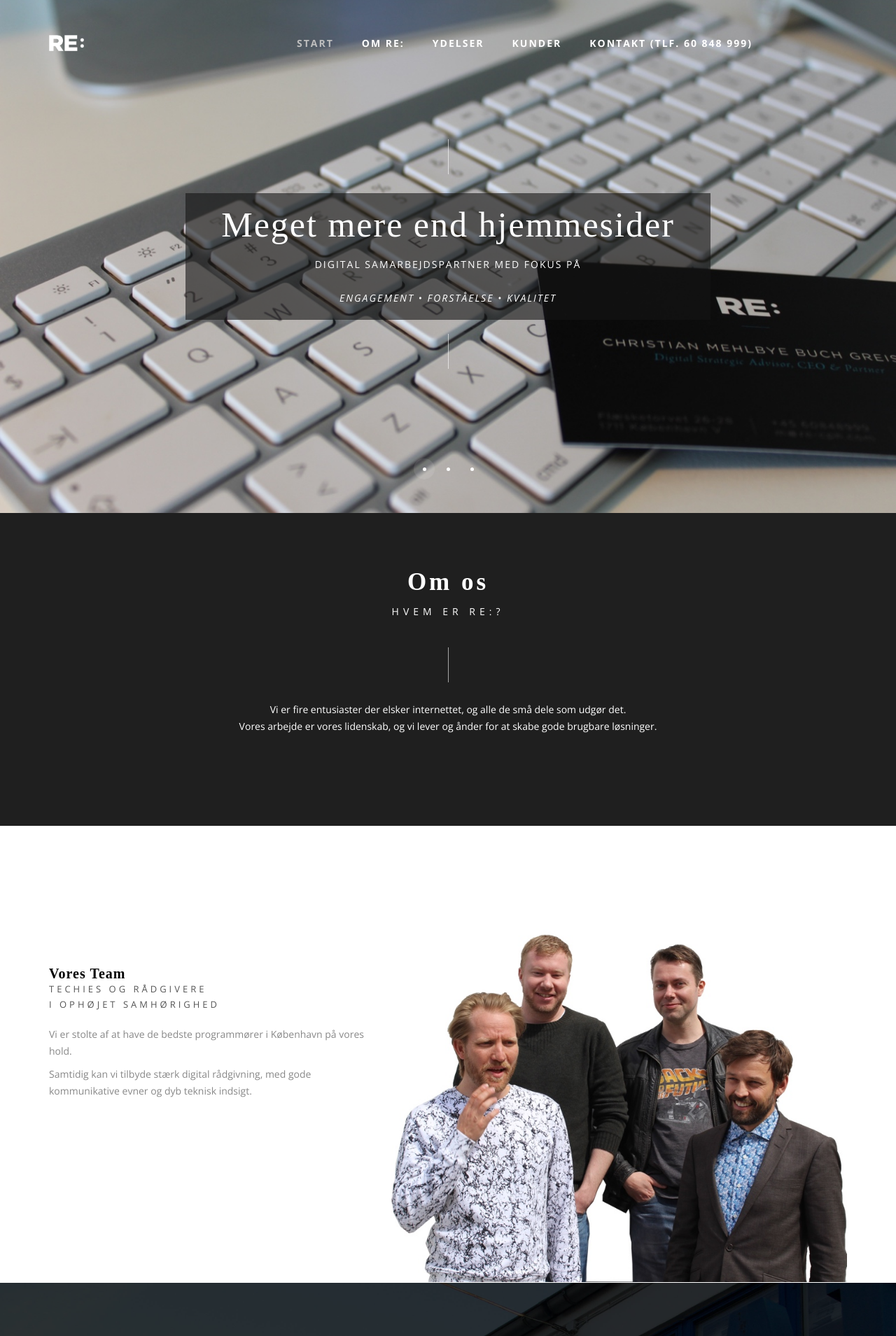
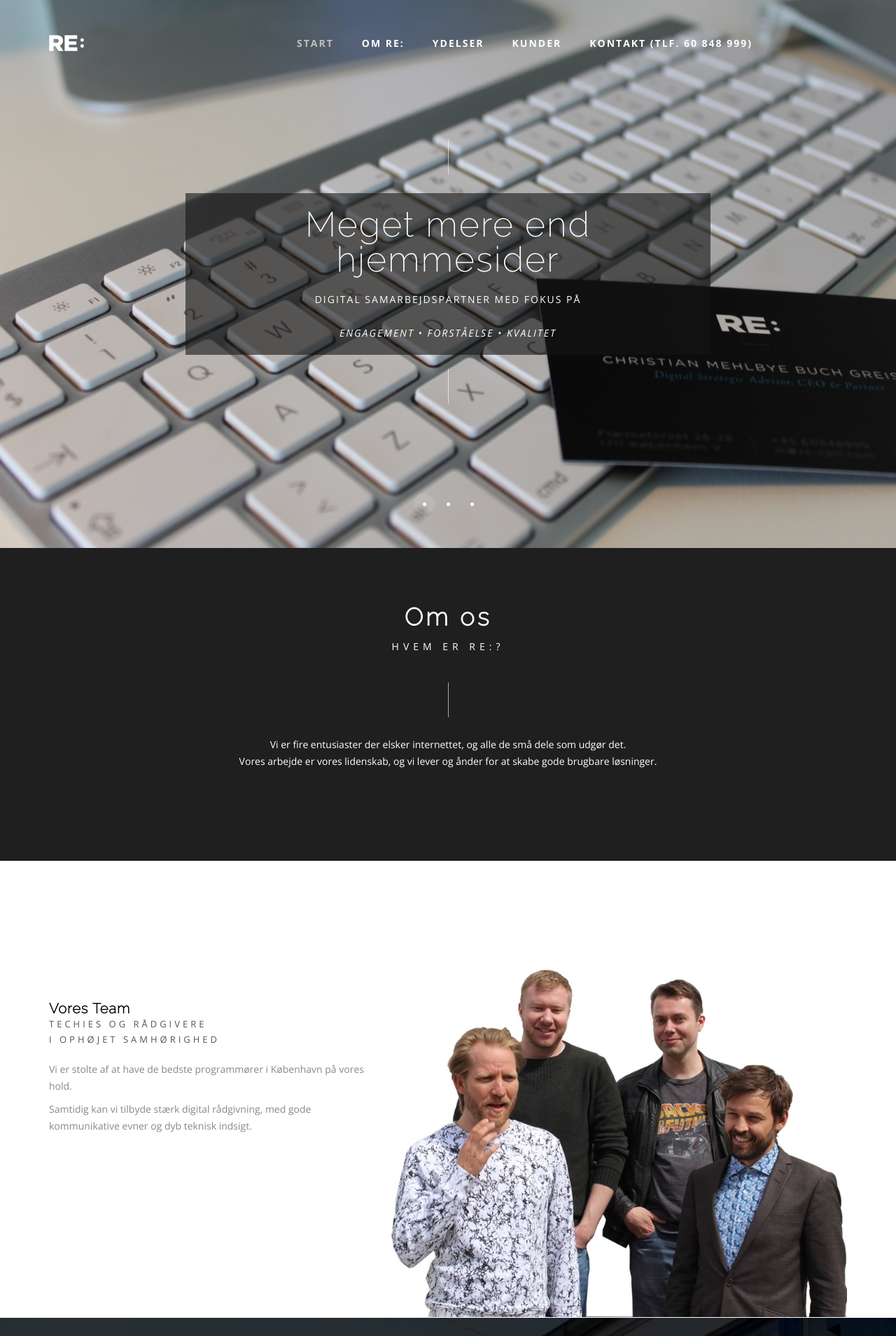
Before and after one commit to re-cph/recph-net, a Jekyll site: the page built from index.html, in a window 1280 px wide. Shown: the top 1909 px of the page at 70% size. Built offline with Jekyll 4.4.1, drawn with Linux system fonts in a browser that asks for light colours.

Commit message:
trailling

```diff
--- a/css/style.css
+++ b/css/style.css
@@ -66,7 +66,8 @@ a:focus {
 }
 h1, h2, h3, h4, h5, h6 {
 	font-weight: bold;
-	font-family: 'Cinzel', serif;
+  /*font-family: 'Cinzel', serif;*/
+	font-family: 'Raleway', sans-serif;
 	color: #000;
 }
 iframe {
```
